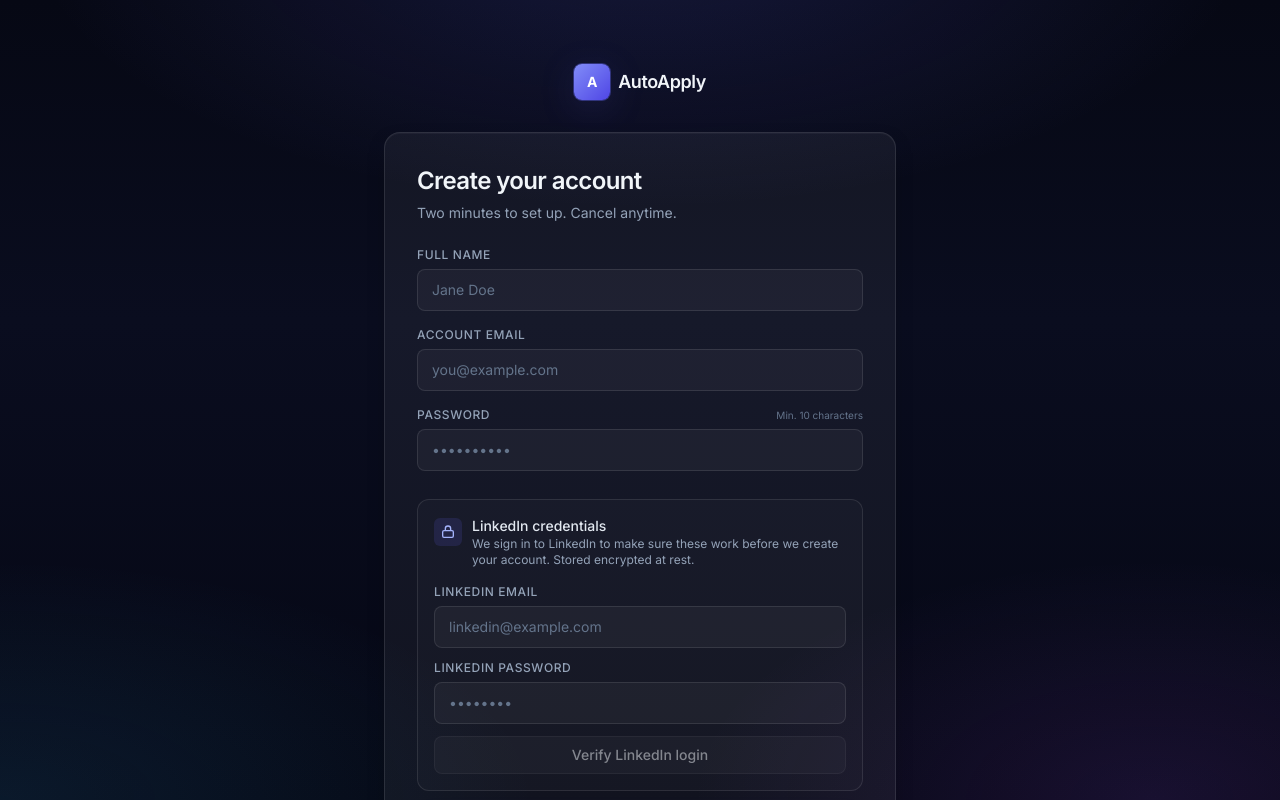
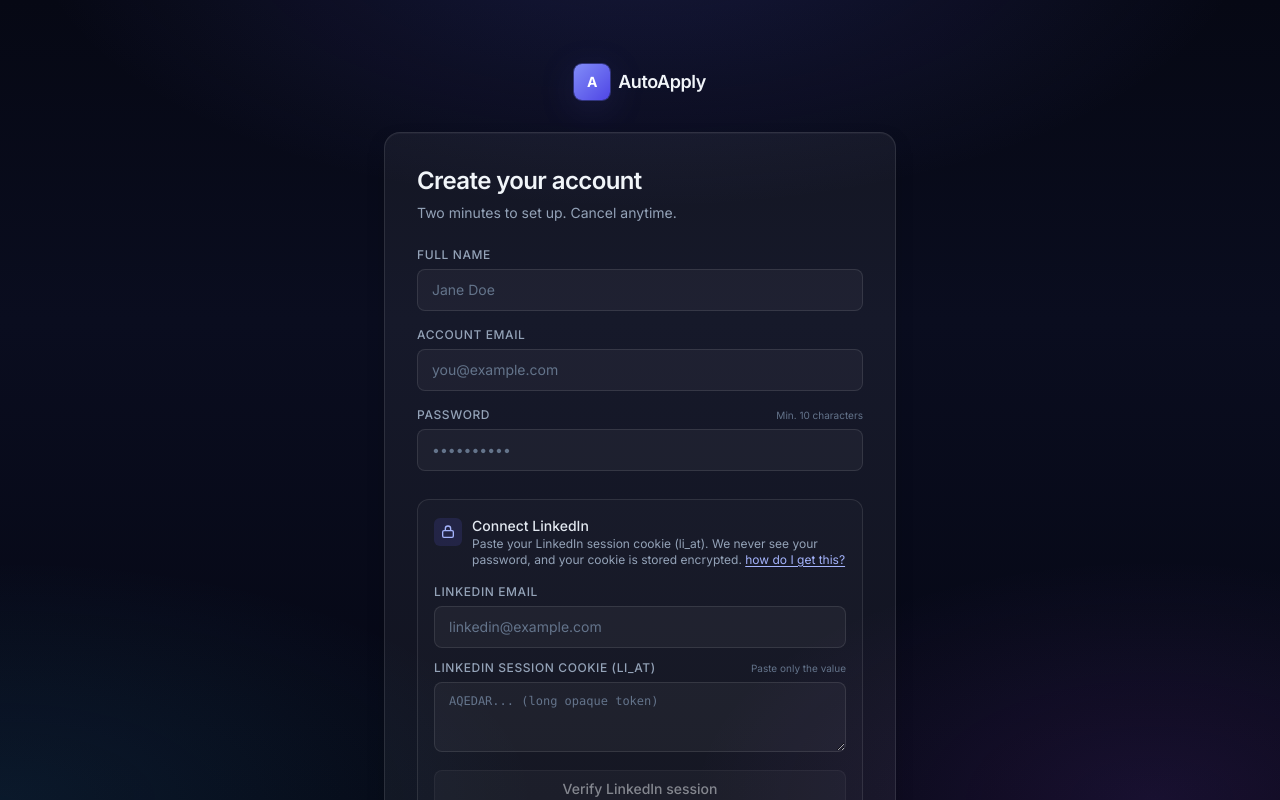
Before and after one commit to Vashkar-Vicky/auto-resume-application-frontend, a Next.js app: page /register in a window 1280 px wide. Shown: the top 800 px of the page. Built offline with nearby package versions, Linux system fonts and the light colour scheme; no server answers.

Commit message:
fix: page

```diff
--- a/src/app/register/page.tsx
+++ b/src/app/register/page.tsx
@@ -7,12 +7,12 @@
 
 type Phase = "idle" | "verifying" | "registering";
 
-// The verify-linkedin token is bound to the exact LinkedIn email/password the
+// The verify-linkedin token is bound to the exact LinkedIn email/cookie the
 // user verified with; track both so we can invalidate the token when either
 // field is edited.
 type Verified = {
   linkedinEmail: string;
-  linkedinPassword: string;
+  linkedinCookie: string;
   token: string;
 };
 
@@ -23,20 +23,21 @@
     email: "",
     password: "",
     linkedinEmail: "",
-    linkedinPassword: "",
+    linkedinCookie: "",
   });
   const [verified, setVerified] = useState<Verified | null>(null);
   const [err, setErr] = useState<string | null>(null);
   const [phase, setPhase] = useState<Phase>("idle");
+  const [showHelp, setShowHelp] = useState(false);
 
   const busy = phase !== "idle";
   const isVerified =
     verified !== null &&
     verified.linkedinEmail === form.linkedinEmail &&
-    verified.linkedinPassword === form.linkedinPassword;
+    verified.linkedinCookie === form.linkedinCookie;
 
   const canVerify =
-    !busy && form.linkedinEmail.trim() !== "" && form.linkedinPassword !== "";
+    !busy && form.linkedinEmail.trim() !== "" && form.linkedinCookie.trim() !== "";
 
   async function verifyLinkedIn() {
     setErr(null);
@@ -49,12 +50,12 @@
         method: "POST",
         body: JSON.stringify({
           linkedinEmail: form.linkedinEmail,
-          linkedinPassword: form.linkedinPassword,
+          linkedinCookie: form.linkedinCookie.trim(),
         }),
       });
       setVerified({
         linkedinEmail: form.linkedinEmail,
-        linkedinPassword: form.linkedinPassword,
+        linkedinCookie: form.linkedinCookie,
         token: verificationToken,
       });
     } catch (e: unknown) {
@@ -62,7 +63,7 @@
       setErr(
         e instanceof Error
           ? e.message
-          : "could not verify LinkedIn credentials",
+          : "could not verify LinkedIn session cookie",
       );
     } finally {
       setPhase("idle");
@@ -84,6 +85,7 @@
           method: "POST",
           body: JSON.stringify({
             ...form,
+            linkedinCookie: form.linkedinCookie.trim(),
             verificationToken: verified.token,
           }),
         },
@@ -98,7 +100,11 @@
 
   const set =
     (k: keyof typeof form) =>
-    (e: React.ChangeEvent<HTMLInputElement>) => {
+    (
+      e:
+        | React.ChangeEvent<HTMLInputElement>
+        | React.ChangeEvent<HTMLTextAreaElement>,
+    ) => {
       setForm((f) => ({ ...f, [k]: e.target.value }));
     };
 
@@ -173,7 +179,7 @@
                 <div className="flex-1">
                   <div className="flex items-center justify-between gap-2">
                     <p className="text-sm font-medium text-slate-200">
-                      LinkedIn credentials
+                      Connect LinkedIn
                     </p>
                     {isVerified && (
                       <span className="inline-flex items-center gap-1 rounded-full bg-emerald-500/15 border border-emerald-400/30 text-emerald-300 text-[11px] font-medium px-2 py-0.5">
@@ -195,11 +201,59 @@
                     )}
                   </div>
                   <p className="text-xs text-slate-400">
-                    We sign in to LinkedIn to make sure these work before we
-                    create your account. Stored encrypted at rest.
+                    Paste your LinkedIn session cookie (li_at). We never see
+                    your password, and your cookie is stored encrypted.{" "}
+                    <button
+                      type="button"
+                      onClick={() => setShowHelp((v) => !v)}
+                      className="text-brand-300 hover:text-brand-200 underline underline-offset-2"
+                    >
+                      {showHelp ? "hide instructions" : "how do I get this?"}
+                    </button>
                   </p>
                 </div>
               </div>
+
+              {showHelp && (
+                <ol className="mt-3 space-y-1.5 rounded-lg border border-white/5 bg-white/[0.02] p-3 text-xs text-slate-300 list-decimal list-inside">
+                  <li>
+                    Open{" "}
+                    <a
+                      href="https://www.linkedin.com"
+                      target="_blank"
+                      rel="noopener noreferrer"
+                      className="text-brand-300 hover:text-brand-200 underline"
+                    >
+                      linkedin.com
+                    </a>{" "}
+                    in another tab and sign in normally.
+                  </li>
+                  <li>
+                    Press <kbd className="px-1 py-0.5 rounded bg-white/10 text-[10px]">F12</kbd>{" "}
+                    (Windows) or{" "}
+                    <kbd className="px-1 py-0.5 rounded bg-white/10 text-[10px]">⌥⌘I</kbd>{" "}
+                    (Mac) to open DevTools.
+                  </li>
+                  <li>
+                    Go to <span className="text-slate-100">Application</span>{" "}
+                    tab → <span className="text-slate-100">Cookies</span> →{" "}
+                    <span className="text-slate-100">https://www.linkedin.com</span>.
+                  </li>
+                  <li>
+                    Find the row named{" "}
+                    <code className="px-1 py-0.5 rounded bg-white/10">
+                      li_at
+                    </code>{" "}
+                    and copy its <span className="text-slate-100">Value</span>{" "}
+                    (a long string starting with{" "}
+                    <code className="px-1 py-0.5 rounded bg-white/10">
+                      AQE
+                    </code>
+                    ).
+                  </li>
+                  <li>Paste it into the field below.</li>
+                </ol>
+              )}
 
               <div className="mt-4 space-y-3">
                 <Field label="LinkedIn email">
@@ -212,14 +266,19 @@
                     className="input"
                   />
                 </Field>
-                <Field label="LinkedIn password">
-                  <input
-                    type="password"
-                    value={form.linkedinPassword}
-                    onChange={set("linkedinPassword")}
-                    placeholder="••••••••"
+                <Field
+                  label="LinkedIn session cookie (li_at)"
+                  hint="Paste only the value"
+                >
+                  <textarea
+                    value={form.linkedinCookie}
+                    onChange={set("linkedinCookie")}
+                    placeholder="AQEDAR... (long opaque token)"
                     required
-                    className="input"
+                    rows={3}
+                    spellCheck={false}
+                    autoComplete="off"
+                    className="input font-mono text-xs"
                   />
                 </Field>
 
@@ -232,10 +291,10 @@
                   >
                     {phase === "verifying" ? (
                       <span className="inline-flex items-center gap-2">
-                        <Spinner /> Signing into LinkedIn… up to a minute
+                        <Spinner /> Verifying with LinkedIn…
                       </span>
                     ) : (
-                      "Verify LinkedIn login"
+                      "Verify LinkedIn session"
                     )}
                   </button>
                 )}
```
